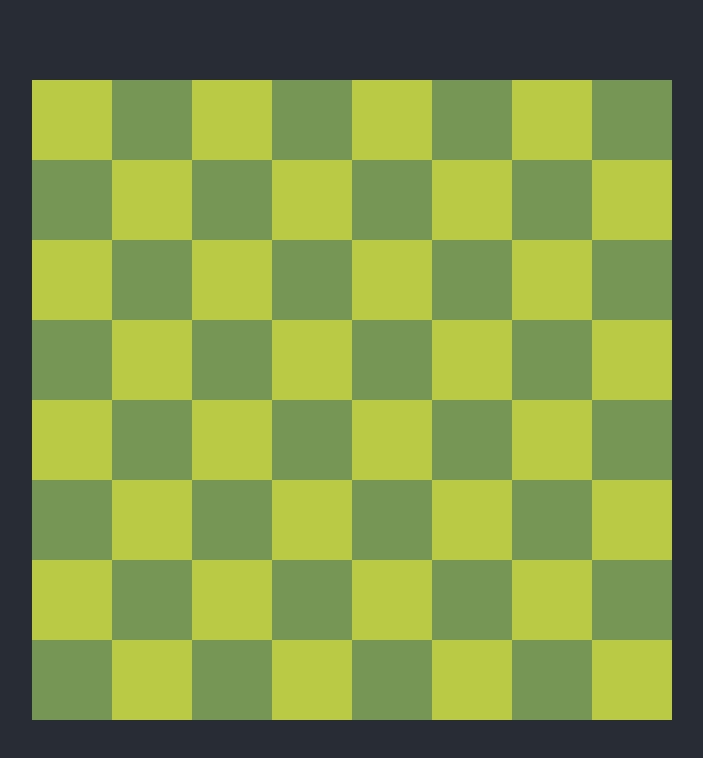
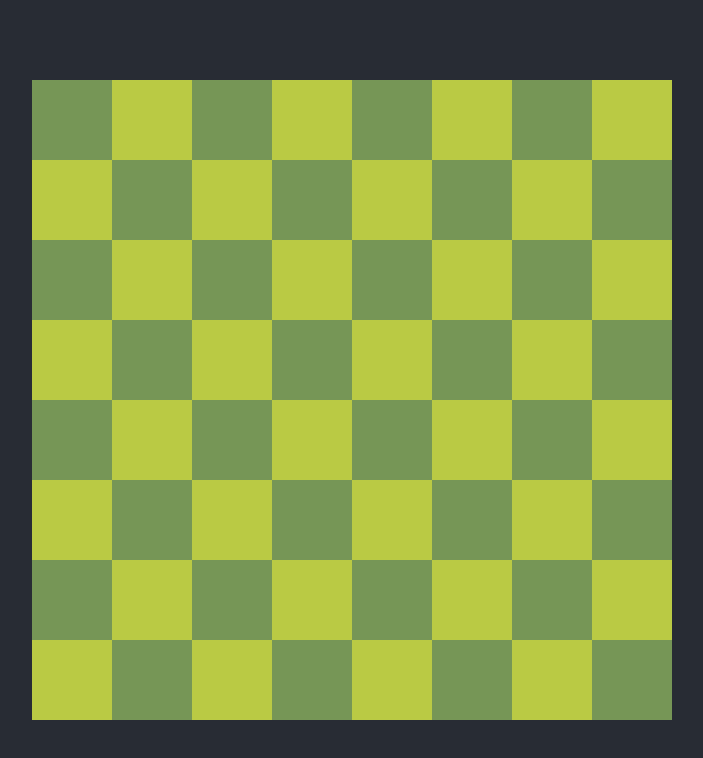
Before and after one commit to glaukiol1/react-chess, a React (Create React App) app: page / in a window 1280 px wide. Shown: the top 758 px of the page, without its empty margins (288-991 px from the left). Built offline with nearby package versions, Linux system fonts and the light colour scheme.

Commit message:
Types, and more changes

```diff
--- /dev/null
+++ b/src/@types/BoardState.ts
@@ -0,0 +1,112 @@
+interface pawns {
+    pawn1: Array<string>, // white: a2, black: a7
+    pawn2: Array<string>, // white: b2, black: b7
+    pawn3: Array<string>, // white: c2, black: c7
+    pawn4: Array<string>, // white: d2, black: d7
+    pawn5: Array<string>, // white: e2, black: e7
+    pawn6: Array<string>, // white: f2, black: f7
+    pawn7: Array<string>, // white: g2, black: g7
+    pawn8: Array<string>, // white: h2, black: h7
+}
+
+interface rooks {
+    rook1: Array<string>, // white: a1, black: a8
+    rook2: Array<string>, // white: h1, black: h8
+}
+
+interface knights {
+    knight1: Array<string>, // white: b1, black: b8
+    knight2: Array<string> // white: g1, black: g8
+}
+
+interface bishops {
+    bishop1: Array<string>, // white: c1, black: c8
+    bishop2: Array<string> // white: f1, black, f8
+}
+
+interface playerHistory {
+    pawns: pawns,
+    rooks: rooks,
+    knights: knights,
+    bishops: bishops,
+    king: Array<string>,
+    queen: Array<string>
+}
+
+interface history extends Object {
+    black: playerHistory,
+    white: playerHistory,
+}
+
+interface placing extends Object {
+    a1: string,
+    a2: string,
+    a3: string,
+    a4: string,
+    a5: string,
+    a6: string,
+    a7: string,
+    a8: string,
+    b1: string,
+    b2: string,
+    b3: string,
+    b4: string,
+    b5: string,
+    b6: string,
+    b7: string,
+    b8: string,
+    c1: string,
+    c2: string,
+    c3: string,
+    c4: string,
+    c5: string,
+    c6: string,
+    c7: string,
+    c8: string,
+    d1: string,
+    d2: string,
+    d3: string,
+    d4: string,
+    d5: string,
+    d6: string,
+    d7: string,
+    d8: string,
+    e1: string,
+    e2: string,
+    e3: string,
+    e4: string,
+    e5: string,
+    e6: string,
+    e7: string,
+    e8: string,
+    f1: string,
+    f2: string,
+    f3: string,
+    f4: string,
+    f5: string,
+    f6: string,
+    f7: string,
+    f8: string,
+    g1: string,
+    g2: string,
+    g3: string,
+    g4: string,
+    g5: string,
+    g6: string,
+    g7: string,
+    g8: string,
+    h1: string,
+    h2: string,
+    h3: string,
+    h4: string,
+    h5: string,
+    h6: string,
+    h7: string,
+    h8: string,
+}
+
+export default interface state {
+    history: history,
+    placing: placing,
+    player: string
+}
--- a/src/App.tsx
+++ b/src/App.tsx
@@ -1,13 +1,19 @@
 import React from 'react';
-import logo from './logo.svg';
 import Board from './classes/Board'
 import './App.css';
 
 export default class App extends React.Component {
+
+  componentDidMount() {
+    console.log(
+      document.getElementById('a1')
+    )
+  }
+
   render() {
     return (
       <div className="App-header">
-          <Board player="white" gameId={1} />
+          <Board  />
       </div>
     );
   }
--- a/src/classes/Board.tsx
+++ b/src/classes/Board.tsx
@@ -1,24 +1,145 @@
 import React from 'react';
 import './Board.css';
 
-interface props {
-    player: string,
-    gameId: number
+import state from '../@types/BoardState'
+
+export default class Board extends React.Component {
+    state: state = {
+        history: {
+          black: {
+            pawns: {
+              pawn1: ['a7'],
+              pawn2: ['b7'],
+              pawn3: ['c7'],
+              pawn4: ['d7'],
+              pawn5: ['e7'],
+              pawn6: ['f7'],
+              pawn7: ['g7'],
+              pawn8: ['h7'],
+            },
+            rooks: {
+              rook1: [],
+              rook2: [],
+            },
+            knights: {
+              knight1: [],
+              knight2: [],
+            },
+            bishops: {
+              bishop1: [],
+              bishop2: [],
+            },
+            queen: [],
+            king: [],
+          },
+          white: {
+            pawns: {
+              pawn1: ['a7'],
+              pawn2: ['b7'],
+              pawn3: ['c7'],
+              pawn4: ['d7'],
+              pawn5: ['e7'],
+              pawn6: ['f7'],
+              pawn7: ['g7'],
+              pawn8: ['h7'],
+            },
+            rooks: {
+              rook1: [],
+              rook2: [],
+            },
+            knights: {
+              knight1: [],
+              knight2: [],
+            },
+            bishops: {
+              bishop1: [],
+              bishop2: [],
+            },
+            queen: [],
+            king: [],
           }
-
-const a = (props: props) => {
+        },
+        placing: {
+            a1: '',
+            a2: 'white-pawn',
+            a3: '',
+            a4: '',
+            a5: '',
+            a6: '',
+            a7: '',
+            a8: '',
+            b1: '',
+            b2: 'white-pawn',
+            b3: '',
+            b4: '',
+            b5: '',
+            b6: '',
+            b7: '',
+            b8: '',
+            c1: '',
+            c2: 'white-pawn',
+            c3: '',
+            c4: '',
+            c5: '',
+            c6: '',
+            c7: '',
+            c8: '',
+            d1: '',
+            d2: 'white-pawn',
+            d3: '',
+            d4: '',
+            d5: '',
+            d6: '',
+            d7: '',
+            d8: '',
+            e1: '',
+            e2: 'white-pawn',
+            e3: '',
+            e4: '',
+            e5: '',
+            e6: '',
+            e7: '',
+            e8: '',
+            f1: '',
+            f2: 'white-pawn',
+            f3: '',
+            f4: '',
+            f5: '',
+            f6: '',
+            f7: '',
+            f8: '',
+            g1: '',
+            g2: 'white-pawn',
+            g3: '',
+            g4: '',
+            g5: '',
+            g6: '',
+            g7: '',
+            g8: '',
+            h1: '',
+            h2: 'white-pawn',
+            h3: '',
+            h4: '',
+            h5: '',
+            h6: '',
+            h7: '',
+            h8: '',
+        },
+        player: 'black'
+      }
+    render() {
         return (
-        props.player==='white'?(
+            this.state.player === 'white' ? (
                 <div id="board">
                     <div id="8-row" className="row">
-                <div id="a8" className="br"></div>
-                <div id="b8" className="gr"></div>
-                <div id="c8" className="br"></div>
-                <div id="d8" className="gr"></div>
-                <div id="e8" className="br"></div>
-                <div id="f8" className="gr"></div>
-                <div id="g8" className="br"></div>
-                <div id="h8" className="gr"></div>
+                        <div id="a8" className="br">{this.state.placing.a8}</div>
+                        <div id="b8" className="gr">{this.state.placing.b8}</div>
+                        <div id="c8" className="br">{this.state.placing.c8}</div>
+                        <div id="d8" className="gr">{this.state.placing.d8}</div>
+                        <div id="e8" className="br">{this.state.placing.e8}</div>
+                        <div id="f8" className="gr">{this.state.placing.f8}</div>
+                        <div id="g8" className="br">{this.state.placing.g8}</div>
+                        <div id="h8" className="gr">{this.state.placing.h8}</div>
                     </div>
                     <div id="7-row" className="row">
                         <div id="a7" className="gr"></div>
@@ -91,7 +212,7 @@ const a = (props: props) => {
                         <div id="h1" className="br"></div>
                     </div>
                 </div>
-        ):(
+            ) : (
                 <div id="board">
                     <div id="1-row" className="row">
                         <div id="a1" className="gr"></div>
@@ -164,19 +285,18 @@ const a = (props: props) => {
                         <div id="h7" className="br"></div>
                     </div>
                     <div id="8-row" className="row">
-                    <div id="a8" className="br"></div>
-                    <div id="b8" className="gr"></div>
-                    <div id="c8" className="br"></div>
-                    <div id="d8" className="gr"></div>
-                    <div id="e8" className="br"></div>
-                    <div id="f8" className="gr"></div>
-                    <div id="g8" className="br"></div>
-                    <div id="h8" className="gr"></div>
+                        <div id="a8" className="br">{this.state.placing.a8}</div>
+                        <div id="b8" className="gr">{this.state.placing.b8}</div>
+                        <div id="c8" className="br">{this.state.placing.c8}</div>
+                        <div id="d8" className="gr">{this.state.placing.d8}</div>
+                        <div id="e8" className="br">{this.state.placing.e8}</div>
+                        <div id="f8" className="gr">{this.state.placing.f8}</div>
+                        <div id="g8" className="br">{this.state.placing.g8}</div>
+                        <div id="h8" className="gr">{this.state.placing.h8}</div>
                     </div>
                 </div>
             )
 
         )
     }
-
-export default a;
+}
```
Lines whose indentation alone changed are shown as unchanged.
